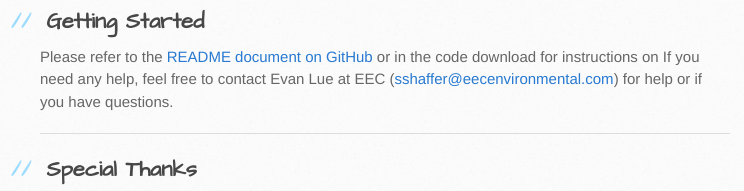
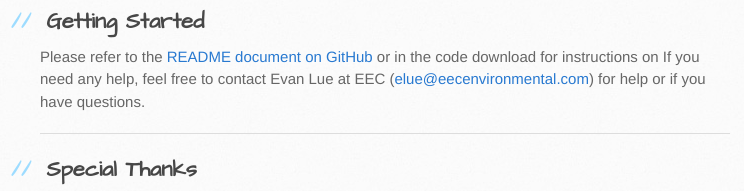
Before and after one commit to eecworld/cityworks-qa, a plain HTML site: page index.html in a window 1280 px wide. Shown: the part 1004-1195 px from the top of the page, 130-874 px from the left. Drawn offline with Linux system fonts and the light colour scheme.

Commit message:
Updated contact info

```diff
--- a/index.html
+++ b/index.html
@@ -43,7 +43,7 @@ These tools allow Cityworks administrators to add extra checks and controls to t
 <a id="start" class="anchor" href="#start" aria-hidden="true"><span class="octicon octicon-link"></span></a>Getting Started</h2>
 
 <p>Please refer to the <a href="https://github.com/eecworld/cityworks-qa/blob/master/README.md">README document on GitHub</a> or in the code download for instructions on
-If you need any help, feel free to contact Evan Lue at EEC (<a href="mailto:elue@eecenvironmental.com">sshaffer@eecenvironmental.com</a>) for help or if you have questions.</p>
+If you need any help, feel free to contact Evan Lue at EEC (<a href="mailto:elue@eecenvironmental.com">elue@eecenvironmental.com</a>) for help or if you have questions.</p>
 
 <hr>
 
```
